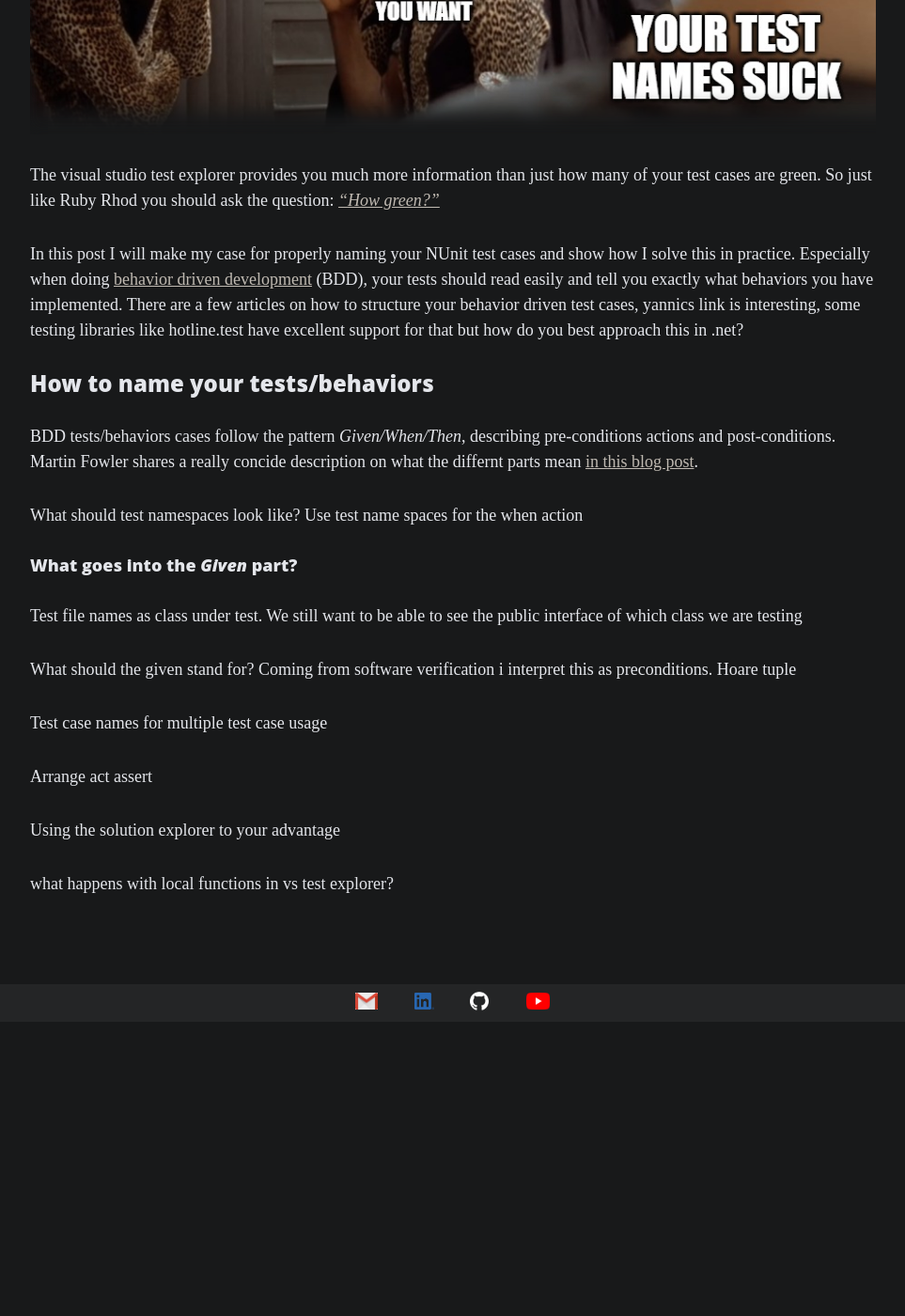
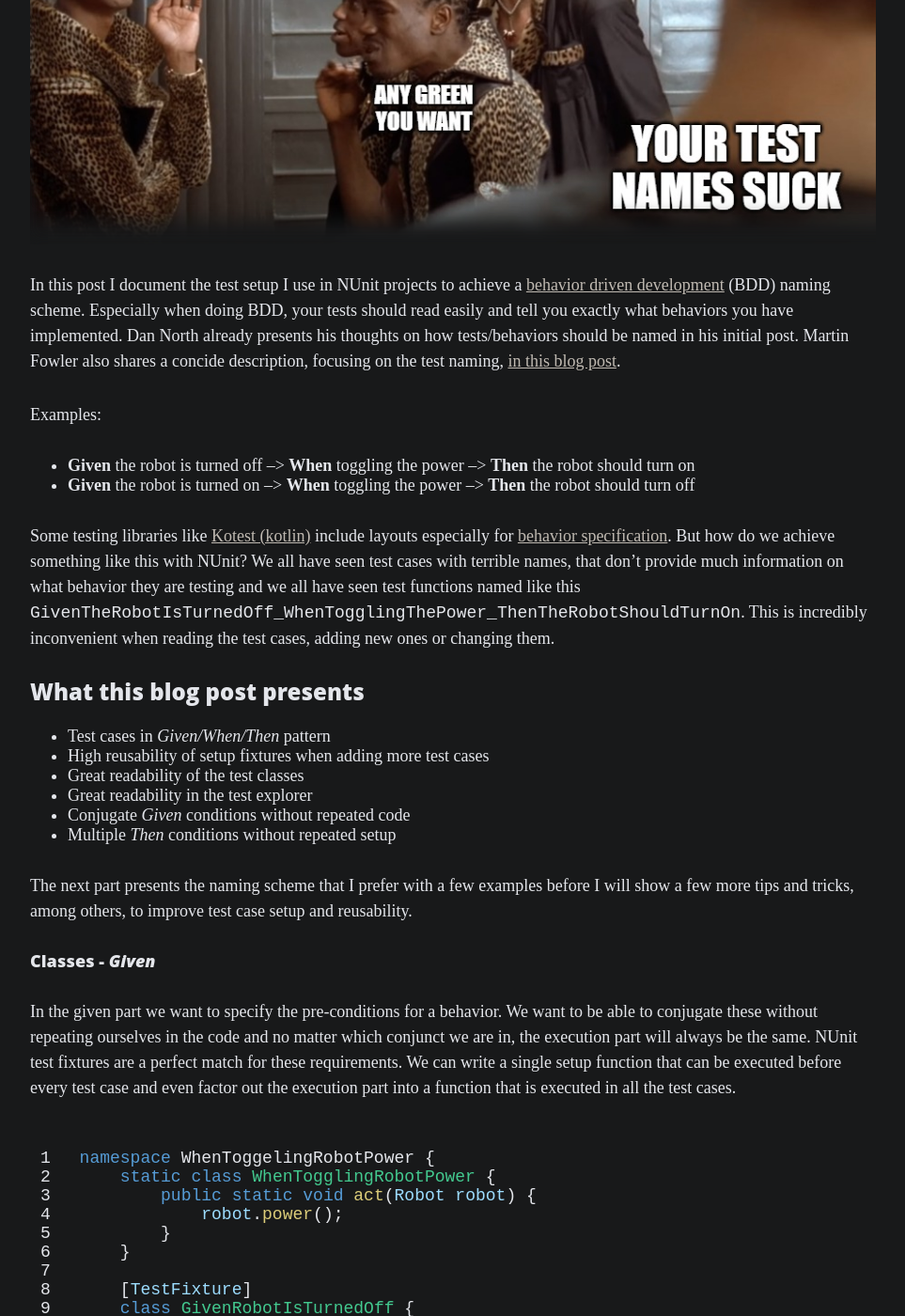
Before and after one commit to timonla/timonla.github.io, a Jekyll site: the page built from _posts/2020-11-30-bdd-nunit-test-naming.md, in a window 1280 px wide and 1400 px high, scrolled down 624 px. Shown: the whole window at 94% size, without its empty margins (158-1121 px from the left). Built offline with Jekyll 4.4.1, drawn with Linux system fonts in a browser that asks for light colours; nearby versions of some CDN libraries; before the commit the page ends 1719 px from its top, so only the background shows below that; some of the changed text lies outside the part shown.

Commit message:
Continue writing bdd nunit test naming post

````diff
--- a/_posts/2020-11-30-bdd-nunit-test-naming.md
+++ b/_posts/2020-11-30-bdd-nunit-test-naming.md
@@ -1,12 +1,16 @@
 ---
 layout: post
-title: "Proper Naming Scheme for Your NUnit Tests"
-subtitle: "test"
+title: "Proper Naming Scheme for NUnit Tests"
+subtitle: "Behavior driven test case naming scheme for readable and reusable test cases"
 date: 2020-11-30
 permalink: "/blog/bdd-nunit-test-naming/"
 thumbnail: "/assets/img/blog/thumbnails/diet-review-2020.png"
 hidden: true
 ---
+
+The visual studio test explorer provides you much more information than just how many
+of your test cases are green.
+So just like Ruby Rhod you should ask the question: [*"How green?"*](https://youtu.be/B5_VQuNwims?t=112)
 
 <div class="blog-post-img-header-container">
 <img src="/assets/img/blog/bdd-nunit-test-naming/your-test-names-suck.png" class="blog-post-img-header"/>
@@ -14,31 +18,162 @@ hidden: true
 </div>
 </div>
 
-The visual studio test explorer provides you much more information than just how many
-of your test cases are green.
-So just like Ruby Rhod you should ask the question: [*"How green?"*](https://youtu.be/B5_VQuNwims?t=112)
+In this post I document the test setup I use in NUnit projects to achieve a
+[behavior driven development](https://dannorth.net/introducing-bdd/) (BDD) naming scheme.
+Especially when doing BDD, your tests should read easily and tell you exactly what behaviors
+you have implemented.
+Dan North already presents his thoughts on how tests/behaviors should be named in his initial
+post.
+Martin Fowler also shares a concide description, focusing on the test naming,
+[in this blog post](https://martinfowler.com/bliki/GivenWhenThen.html).
 
-In this post I will make my case for properly naming your NUnit test cases and show how I solve this in practice.
-Especially when doing [behavior driven development](https://dannorth.net/introducing-bdd/) (BDD), your tests should read easily and tell you exactly what behaviors you have implemented.
-There are a few articles on how to structure your behavior driven test cases, yannics link is interesting, some testing libraries like hotline.test have excellent support for that but how do you best approach this in .net?
+Examples:
 
-### How to name your tests/behaviors
+* **Given** the robot is turned off
+--> **When** toggling the power
+--> **Then** the robot should turn on
+* **Given** the robot is turned on
+--> **When** toggling the power
+--> **Then** the robot should turn off
 
-BDD tests/behaviors cases follow the pattern *Given/When/Then*, describing pre-conditions actions and post-conditions.
-Martin Fowler shares a really concide description on what the differnt parts mean [in this blog post](https://martinfowler.com/bliki/GivenWhenThen.html).
+Some testing libraries like
+[Kotest (kotlin)](https://github.com/kotest/kotest) include layouts especially for
+[behavior specification](https://github.com/kotest/kotest/blob/master/doc/styles.md#behavior-spec).
+But how do we achieve something like this with NUnit?
+We all have seen test cases with terrible names, that don't provide much information on what
+behavior they are testing and we all have seen test functions named like this
+`GivenTheRobotIsTurnedOff_WhenTogglingThePower_ThenTheRobotShouldTurnOn`.
+This is incredibly inconvenient when reading the test cases, adding new ones or changing them.
 
-What should test namespaces look like?
-Use test name spaces for the when action
+### What this blog post presents
 
-#### What goes into the *Given* part?
-Test file names as class under test. We still want to be able to see the public interface of which class we are testing
+* Test cases in *Given/When/Then* pattern
+* High reusability of setup fixtures when adding more test cases
+* Great readability of the test classes
+* Great readability in the test explorer
+* Conjugate *Given* conditions without repeated code
+* Multiple *Then* conditions without repeated setup
 
-What should the given stand for? Coming from software verification i interpret this as preconditions. Hoare tuple
+The next part presents the naming scheme that I prefer with a few examples before I will show
+a few more tips and tricks, among others, to improve test case setup and reusability.
 
-Test case names for multiple test case usage
+#### Classes - *Given*
 
-Arrange act assert
+In the given part we want to specify the pre-conditions for a behavior.
+We want to be able to conjugate these without repeating ourselves in the code and no matter
+which conjunct we are in, the execution part will always be the same.
+NUnit test fixtures are a perfect match for these requirements.
+We can write a single setup function that can be executed before every test case and even factor out the execution part into a function that is executed in all the test cases.
 
-Using the solution explorer to your advantage
+```c#
+namespace WhenToggelingRobotPower {
+    static class WhenTogglingRobotPower {
+        public static void act(Robot robot) {
+            robot.power();
+        }
+    }
 
-what happens with local functions in vs test explorer?
+    [TestFixture]
+    class GivenRobotIsTurnedOff {
+        public static Robot robot;
+
+        [SetUp]
+        public virtual void SetUp() {
+            robot = new Robot();
+            robot.State = RobotState.Off;
+        }
+
+        public void act() {
+            WhenTogglingRobotPower.act(robot);
+        }
+
+        [TestFixture]
+        class BatteryHasPower : GivenRobotIsTurnedOff {
+            [SetUp]
+            public override void SetUp() {
+                base.SetUp();
+                robot.BatteryPercentage = 100;
+            }
+
+            [Test]
+            public void ShouldTurnOn() {
+                act();
+                robot.State.Should().Be(RobotState.On);
+            }
+        }
+    }
+}
+```
+
+##### Internal classes - *And*
+
+Using the class abstraction as pre-conditions, comes with the added bonus that the test
+explorer conjugates nested classes with a + sign, which reads just as well as an "and".
+This further supports the idea for classes as *Given* conditions.
+
+![Nested Given](/assets/img/blog/bdd-nunit-test-naming/test-explorer-nested-given.png){:class="blog-post-img-small"}
+
+It's also super convenient to reuse the setup.
+Depending on the test case, it can make more sense to call the base setup earlier or later.
+
+Having a background in software verification, the concept or pre-conditions for me includes
+conditions on the execution parameters.
+
+#### Namespaces - *When*
+
+The one downside to using the `namespace` is that I have not found a good way yet to only
+define the *act* part only once.
+
+#### Functions - *Then/Should*
+
+##### NUnit TestCase
+
+With this setup it's still convenient to do parameterized tests and run multiple sets of input
+parameters.
+
+```c#
+[TestFixture]
+class BatteryHasPower : GivenRobotIsTurnedOff {
+    [SetUp]
+    public override void SetUp() {
+        base.SetUp();
+    }
+
+    [TestCase(1)]
+    [TestCase(2)]
+    [TestCase(50)]
+    [TestCase(100)]
+    public void ShouldTurnOn(int batteryPercentage) {
+        robot.BatteryPercentage = batteryPercentage
+        act();
+        robot.State.Should().Be(RobotState.On);
+    }
+}
+```
+
+![Parameterized Given](/assets/img/blog/bdd-nunit-test-naming/test-explorer-parameterized-test-cases.png){:class="blog-post-img-small"}
+
+#### Files
+
+Since we will be using everything downwards from `namespace` for behavior specifications,
+we can use either the directory or and file name to keep track of which public interfaces we
+are testing.
+I use directory names to keep track of class names and name the test files after the
+`namespace` they include.
+This has the nice side effect of providing an excellent overview in the solution explorer as well.
+
+![Solution Explorer](/assets/img/blog/bdd-nunit-test-naming/solution-explorer.png){:class="blog-post-img-small"}
+
+#### Different test explorer views
+
+The test explorer can group your test cases in many ways.
+If you group by `Class(1), Namespace(2)` they will show up as *Given/When/Then*.
+If you group by `Namespace(1), Class(2)` they will show up as *When/Given/Then*.
+
+#### Using functions not as test functions
+
+#### Factor out the *Act* of AAA
+
+I like to structure my test cases in the *Arrange/Act/Assert* pattern.
+Since I use name spaces to describe the *When/Act*, all the functions in one class will have
+the same *act* so it can be moved to a non test case function in the top class.
````
Also changed, not shown: assets/img/blog/bdd-nunit-test-naming/solution-explorer.png (added), assets/img/blog/bdd-nunit-test-naming/test-explorer-nested-given.png (added), assets/img/blog/bdd-nunit-test-naming/test-explorer-parameterized-test-cases.png (added).
